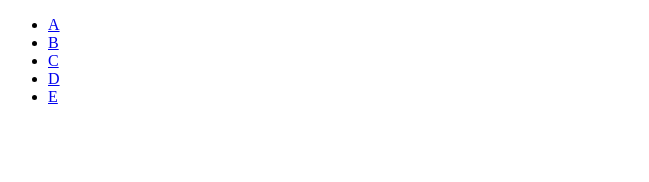
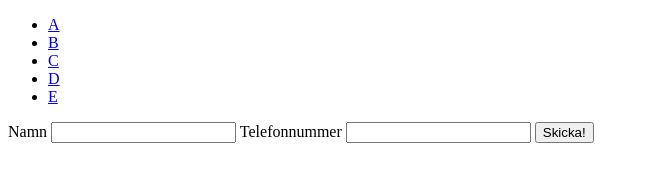
Before and after one commit to zaida-wiss/small-website-project, a plain HTML site: page index.html in a window 1280 px wide. Shown: the whole page, without its empty margins (0-649 px from the left). Drawn offline with Linux system fonts and the light colour scheme.

Commit message:
kontaktformulär

```diff
--- a/index.html
+++ b/index.html
@@ -7,7 +7,7 @@
     <link rel="stylesheet" href="./style.css">
     <title>Olle Fork</title>
 </head>
-<body>
+<body class="container">
     <header>
         <nav aria-label="Huvudmeny">
             <ul class="nav-container">
@@ -19,5 +19,19 @@
             </ul>
         </nav>
     </header>
+    <main>
+        <section class="Namninsamling">
+            <form action="#">
+                <label for="namn">Namn</label>
+                <input type="text" id="namn" name="namn" required>
+                <label for="telefonnummer">Telefonnummer</label>
+                <input type="tel" id="telefonnummer" name="telefonnummer" required>
+                <button type="submit">Skicka!</button>
+            </form>
+        </section>
+    </main>
+    <footer>
+
+    </footer>
 </body>
 </html>
```
